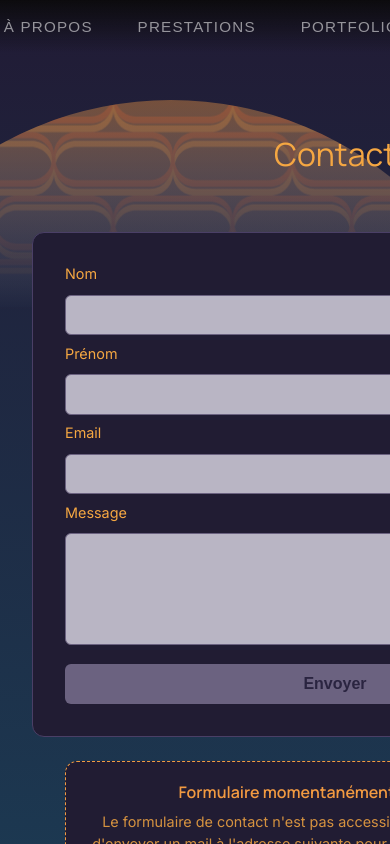
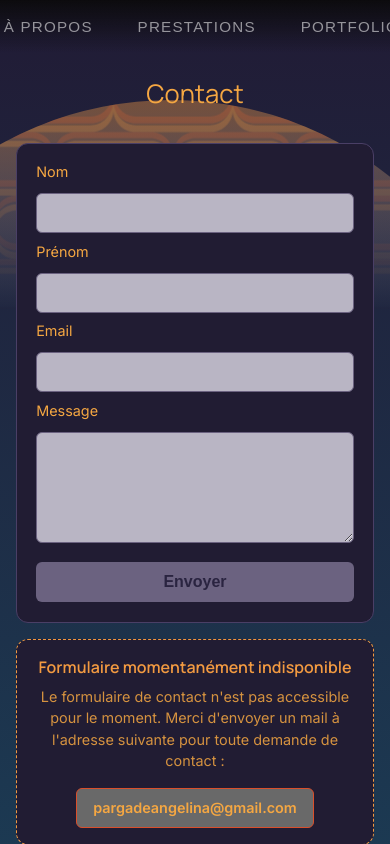
Before and after one commit to Dunkan6413/APargade-portfolio, a React (Vite) app in the folder client/: page /contact in a window 390 px wide. Shown: the top 844 px of the page. Built offline with nearby package versions, Linux system fonts and the light colour scheme; no server answers.

Commit message:
Contact responsive

```diff
--- a/client/src/pages/pagesCSS/Contact.css
+++ b/client/src/pages/pagesCSS/Contact.css
@@ -184,3 +184,71 @@
     max-width: 540px;
   }
 }
+
+/* Le formulaire ne dépasse jamais la largeur disponible */
+.contact-main,
+.contact-form,
+.contact-info {
+  min-width: 0;
+}
+
+.contact-form {
+  box-sizing: border-box;
+  max-width: 100%;
+}
+
+.contact-info-mail {
+  max-width: 100%;
+  box-sizing: border-box;
+  overflow-wrap: anywhere;
+}
+
+/* Tablette */
+@media (max-width: 1300px) {
+  .contact-hero {
+    grid-template-columns: minmax(0, 1fr);
+    margin-top: 80px;
+  }
+
+  .contact-form {
+    width: 100%;
+    max-width: 540px;
+  }
+}
+
+/* Mobile */
+@media (max-width: 600px) {
+  .contact-hero {
+    margin-top: 60px;
+    padding: 1rem;
+    row-gap: 16px;
+  }
+
+  .contact-title {
+    font-size: 1.6rem;
+    margin-bottom: 1rem;
+  }
+
+  .contact-form {
+    padding: 1.2rem;
+  }
+
+  .contact-info {
+    padding: 1rem;
+  }
+}
+
+/* Très petit écran */
+@media (max-width: 380px) {
+  .contact-hero {
+    padding: 0.75rem;
+  }
+
+  .contact-title {
+    font-size: 1.4rem;
+  }
+
+  .contact-form {
+    padding: 1rem;
+  }
+}
```
